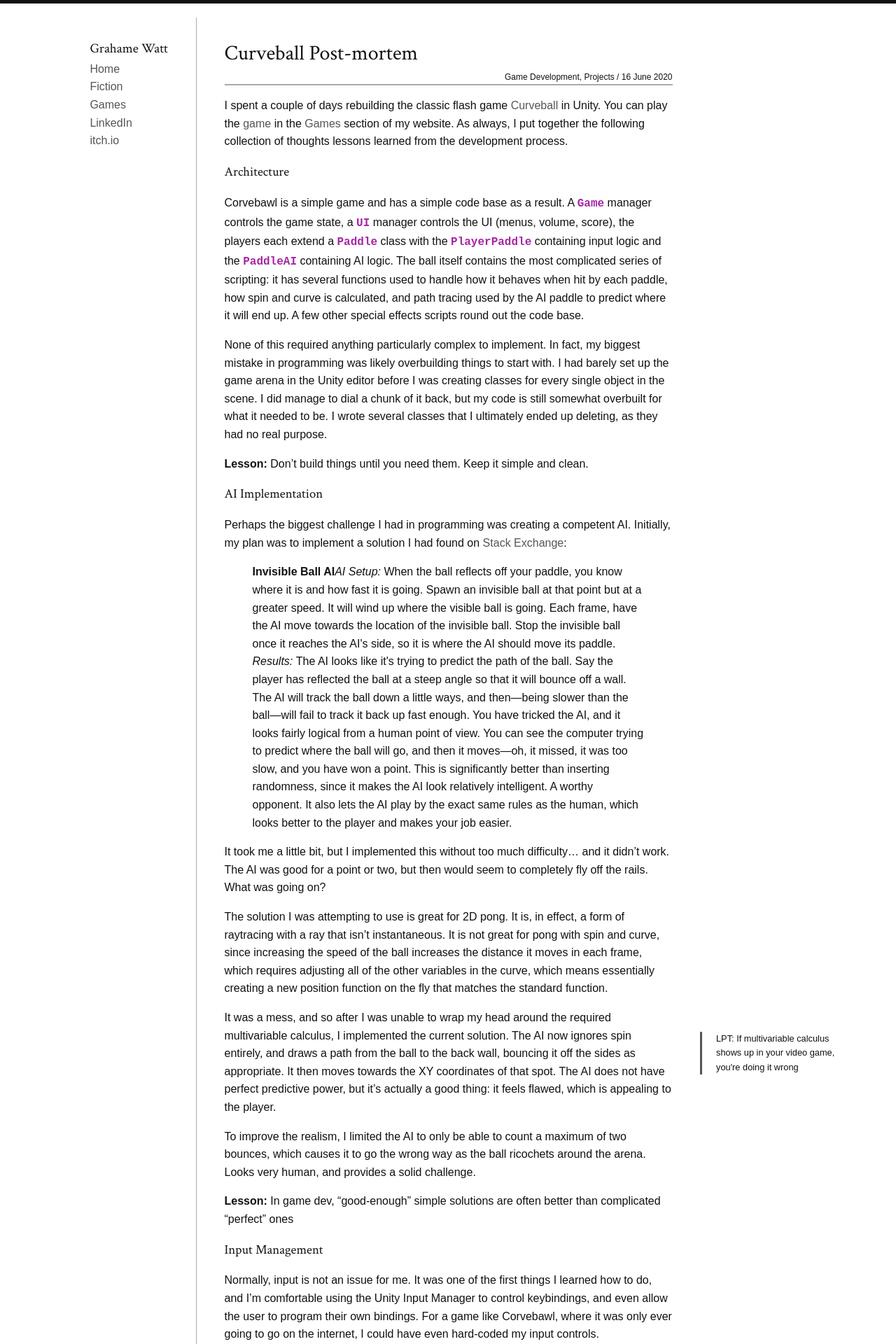
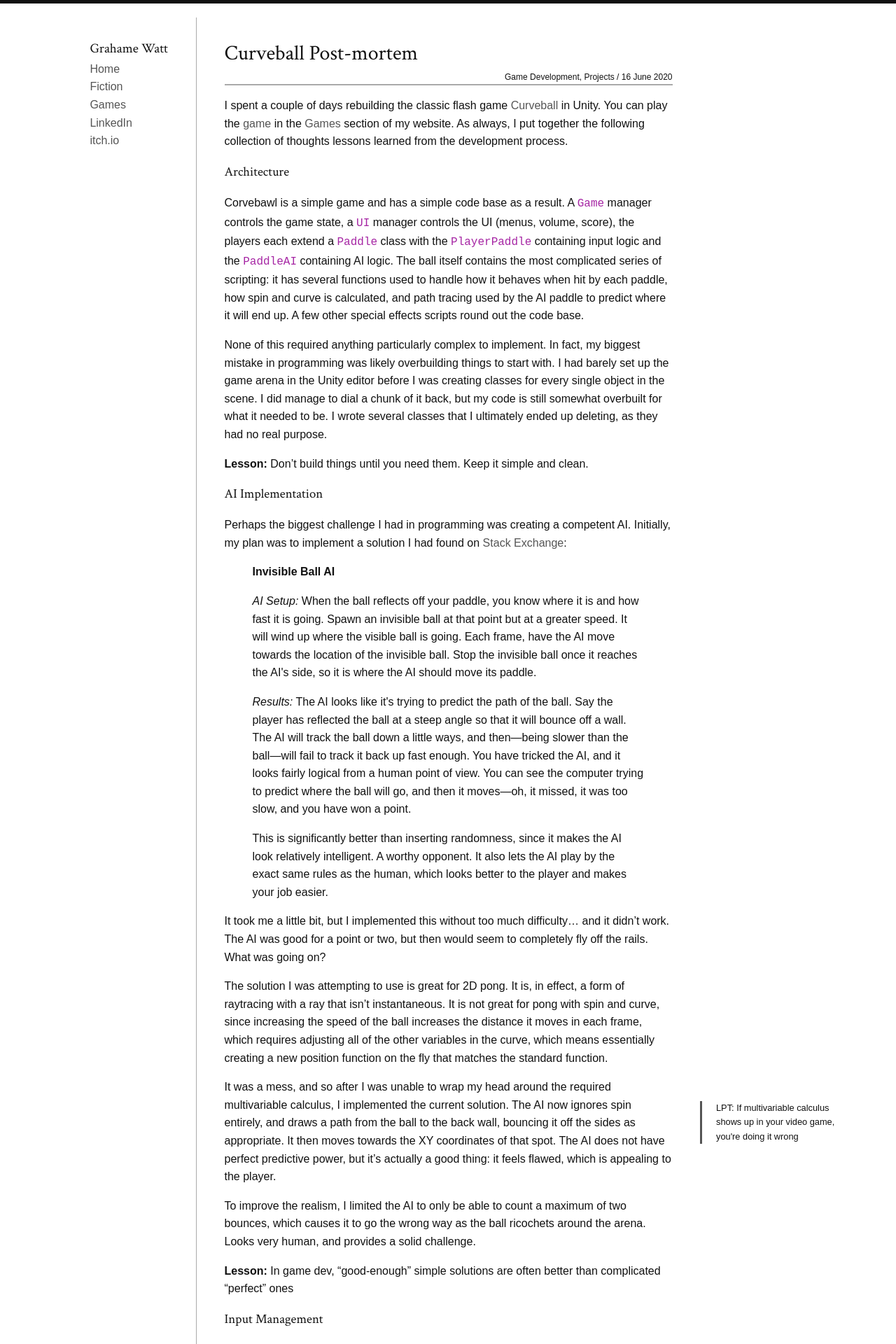
Before and after one commit to GrahameGW/grahamegw.github.io, a Jekyll site: the page built from _posts/2020-06-16-curveball-post-mortem.markdown, in a window 1280 px wide. Shown: the top 1920 px of the page at 70% size. Built offline with Jekyll 4.4.1, drawn with Linux system fonts in a browser that asks for light colours; some web fonts are replaced.

Commit message:
post cleanup done

```diff
--- a/_includes/style.html
+++ b/_includes/style.html
@@ -125,7 +125,7 @@ pre>code {
 
 code {
     color: #a626a4;
-    font-weight: bold;
+    font-weight: 450;
 }
 
 @media screen and (min-width:1025px){
--- a/_posts/2020-06-16-curveball-post-mortem.markdown
+++ b/_posts/2020-06-16-curveball-post-mortem.markdown
@@ -19,11 +19,14 @@ None of this required anything particularly complex to implement. In fact, my bi
 
 Perhaps the biggest challenge I had in programming was creating a competent AI. Initially, my plan was to implement a solution I had found on <a href="https://gamedev.stackexchange.com/a/57397">Stack Exchange</a>:
 
-<blockquote class="wp-block-quote"><strong>Invisible Ball AI</strong><em>AI Setup:</em> When the ball reflects off your paddle, you know where it is and how fast it is going. Spawn an invisible ball at that point but at a greater speed. It will wind up where the visible ball is going. Each frame, have the AI move towards the location of the invisible ball. Stop the invisible ball once it reaches the AI's side, so it is where the AI should move its paddle.
+<blockquote class="wp-block-quote">
+<p><strong>Invisible Ball AI</strong></p>
+<p><em>AI Setup:</em> When the ball reflects off your paddle, you know where it is and how fast it is going. Spawn an invisible ball at that point but at a greater speed. It will wind up where the visible ball is going. Each frame, have the AI move towards the location of the invisible ball. Stop the invisible ball once it reaches the AI's side, so it is where the AI should move its paddle.</p>
 
-<em>Results: </em>The AI looks like it's trying to predict the path of the ball. Say the player has reflected the ball at a steep angle so that it will bounce off a wall. The AI will track the ball down a little ways, and then—being slower than the ball—will fail to track it back up fast enough. You have tricked the AI, and it looks fairly logical from a human point of view. You can see the computer trying to predict where the ball will go, and then it moves—oh, it missed, it was too slow, and you have won a point.
+<p><em>Results:</em> The AI looks like it's trying to predict the path of the ball. Say the player has reflected the ball at a steep angle so that it will bounce off a wall. The AI will track the ball down a little ways, and then—being slower than the ball—will fail to track it back up fast enough. You have tricked the AI, and it looks fairly logical from a human point of view. You can see the computer trying to predict where the ball will go, and then it moves—oh, it missed, it was too slow, and you have won a point.</p>
 
-This is significantly better than inserting randomness, since it makes the AI look relatively intelligent. A worthy opponent. It also lets the AI play by the exact same rules as the human, which looks better to the player and makes your job easier.</blockquote>
+<p>This is significantly better than inserting randomness, since it makes the AI look relatively intelligent. A worthy opponent. It also lets the AI play by the exact same rules as the human, which looks better to the player and makes your job easier.</p>
+</blockquote>
 
 It took me a little bit, but I implemented this without too much difficulty... and it didn't work. The AI was good for a point or two, but then would seem to completely fly off the rails. What was going on?
 
```
Also changed, not shown: _posts/2020-06-16-remaking-curveball.markdown (+7 -5 lines), _posts/2020-07-07-a-day-at-the-virtual-mall.markdown (+6 -4 lines), _posts/2020-10-25-building-a-free-website-epilogue.markdown (+33 -17 lines).
